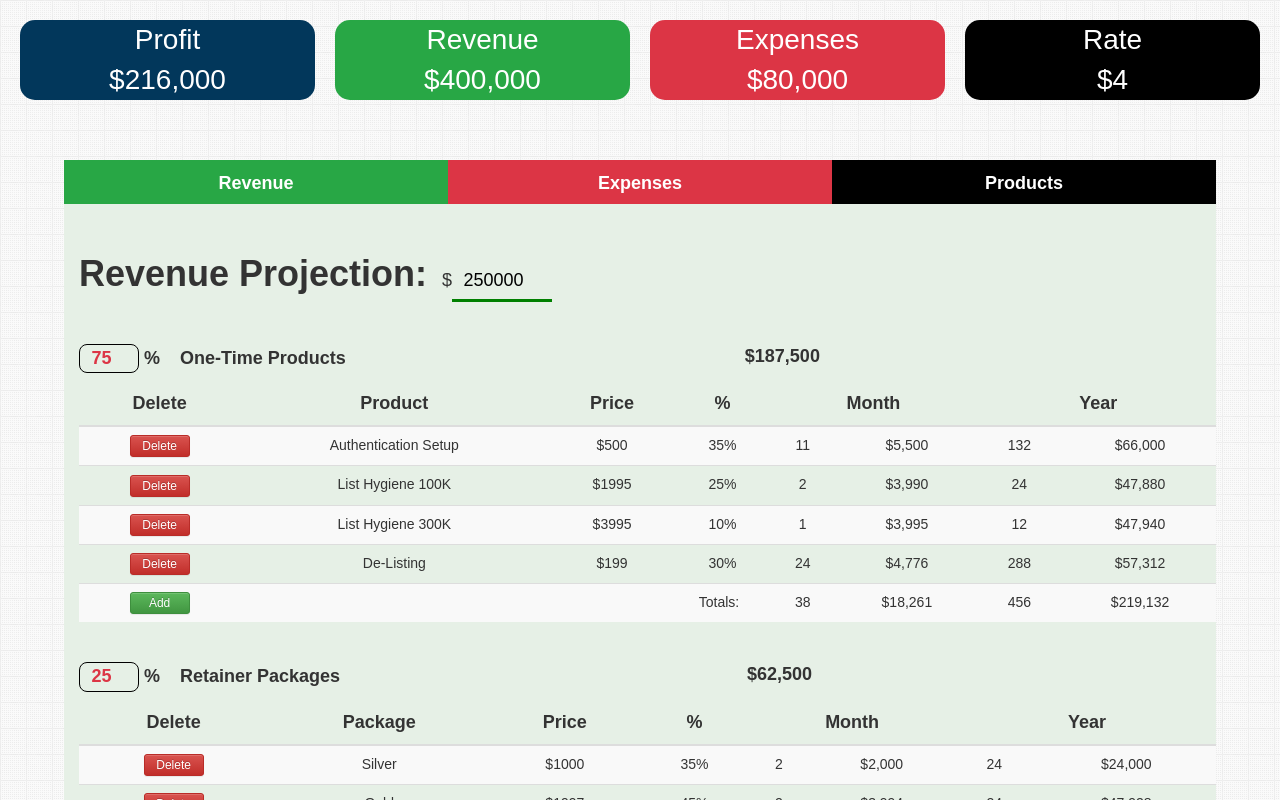
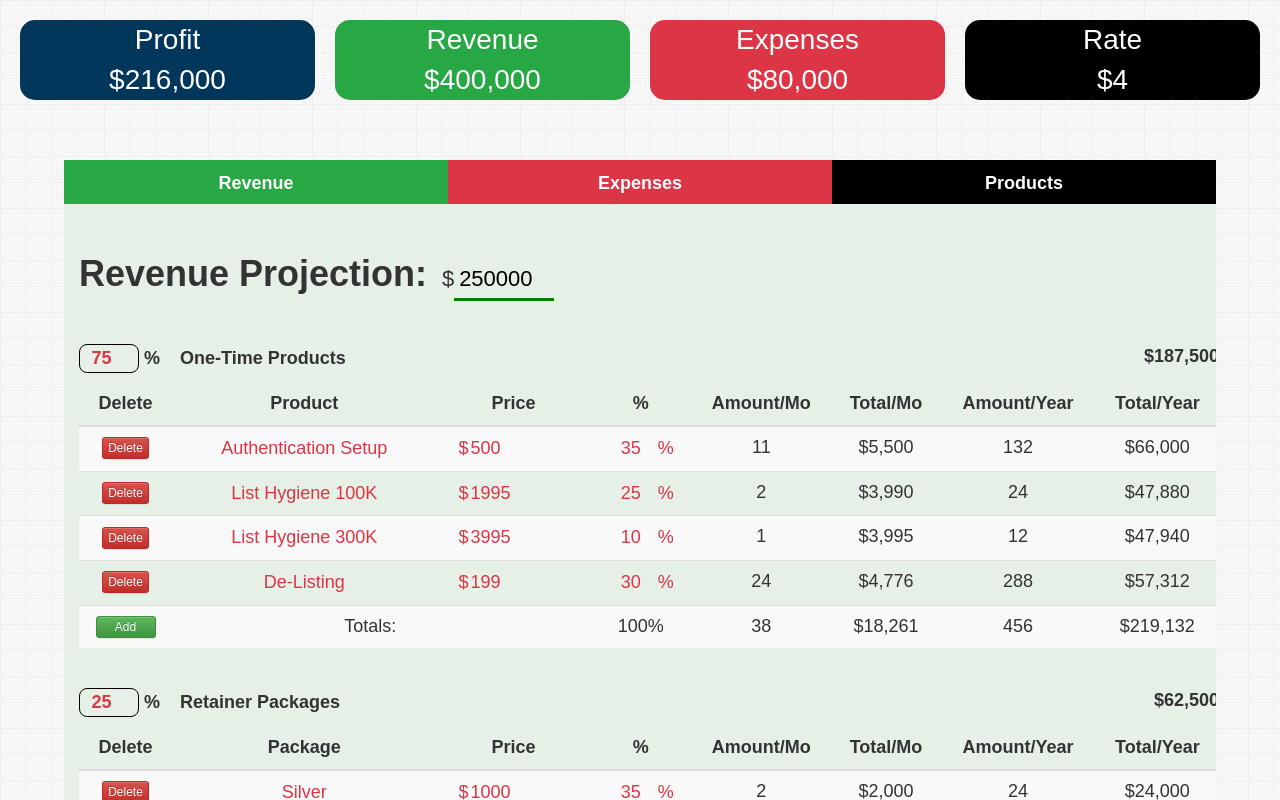
Before and after one commit to SSelke/revenue-calculator, a React app: page / in a window 1280 px wide. Shown: the top 800 px of the page. Built offline with nearby package versions, Linux system fonts and the light colour scheme.

Commit message:
Revenue Update

```diff
--- a/src/components/MainCalculator/Tabs/Expenses/Expenses.js
+++ b/src/components/MainCalculator/Tabs/Expenses/Expenses.js
@@ -1,7 +1,6 @@
 import React from 'react';
 import { Grid, Row, Col, Table } from 'react-bootstrap';
 import ExpenseData from './ExpenseData/ExpenseData';
-import Add from '../Revenue/TableData/Add/Add';
 import classes from './Expenses.css';
 
 const expenses = (props) => {
@@ -31,7 +30,6 @@ const expenses = (props) => {
                                 <ExpenseData />
                                 <ExpenseData />
                                 <ExpenseData />
-                                <Add />
                             </tbody>
                         </Table>
                     </Col>
--- a/src/components/MainCalculator/Tabs/Revenue/Revenue.css
+++ b/src/components/MainCalculator/Tabs/Revenue/Revenue.css
@@ -40,7 +40,7 @@
     margin-left: 20px;
 }
 
-.OneTime {-*/
+.OneTime {
     float: right;
     font-size: 18px;
     font-weight: bold;
@@ -48,6 +48,11 @@
 
 
 /* TABLE */
+.Table {
+    font-size: 18px;
+    white-space: nowrap;
+        overflow: hidden;
+}
 .Table thead{
     font-size: 18px;
 }
@@ -71,8 +76,8 @@
     height: 40px;
     width: 100px;
     text-align: center;
-    font-size: 18px;
-    line-height: 18px;
+    font-size: 22px;
+    line-height: 22px;
     color: black;
     background: transparent;
     border: none;
@@ -81,7 +86,7 @@
 }
 
 .Projection span {
-    font-size: 18px;
+    font-size: 22px;
 }
 
 .Projection input:hover,
--- a/src/components/MainCalculator/Tabs/Revenue/Revenue.js
+++ b/src/components/MainCalculator/Tabs/Revenue/Revenue.js
@@ -1,8 +1,7 @@
 import React, {Component} from 'react';
-import { Grid, Row, Col, Table } from 'react-bootstrap';
+import { Grid, Row, Col, Table, Button } from 'react-bootstrap';
 import Model from '../../../../containers/Model/Model';
 import TableData from './TableData/TableData';
-import Add from './TableData/Add/Add';
 import classes from './Revenue.css';
 
 class Revenue extends Component {
@@ -14,8 +13,8 @@ class Revenue extends Component {
         products_percentage: 75,
         retainer_percentage: 25,
         oneTimeProducts: [
-            {product: 'Authentication Setup', percentage: 35, cost: '500'},
-            {product: 'List Hygiene 100K', percentage: 25, cost: '1995'},
+            { product: 'Authentication Setup', percentage: 35, cost: '500'},
+            { product: 'List Hygiene 100K', percentage: 25, cost: '1995'},
             { product: 'List Hygiene 300K', percentage: 10, cost: '3995'},
             { product: 'De-Listing', percentage: 30, cost: '199'},
         ],
@@ -23,10 +22,10 @@ class Revenue extends Component {
             { product: 'Silver', percentage: 35, cost: '1000'},
             { product: 'Gold', percentage: 45, cost: '1997'},
             { product: 'Platinum', percentage: 20, cost: '2995'}
-        ],
-        showModel: false
+        ]
     }
 
+    // HANDLE REVENUE PROJECTION AND PERCENTAGE UPDATE
     handleRevenueProjection = (event) => {
         if (event.target.value < 0) {
             return;
@@ -71,78 +70,160 @@ class Revenue extends Component {
         }
     }
 
-    showRow = () => {
-        this.setState({showModel: true}, () => {
-            console.log('hello');
+    // HANDLE DELETION AND EDITING OF DATA ROWS
+
+    deleteProductHandler = (index) => {
+        const productArray = [...this.state.oneTimeProducts];
+        productArray.splice(index, 1);
+        console.log(productArray);
+        this.setState({oneTimeProducts: productArray}, () => {
+            console.log(this.state.oneTimeProducts);
         });
     }
 
-    addRowHandler = () => {
+    deleteRetainerHandler = (index) => {
+        const productArray = this.state.retainerClients;
+        productArray.splice(index, 1);
+        this.setState({retainerClients: productArray});
+    }
 
+    // UPDATE PRODUCTS ROW
+
+    productUpdate = (event, index) => {
+        const products = this.state.oneTimeProducts;
+        const row = products[index];
+        row.product = event;
+        this.setState({ oneTimeProducts: products });
     }
+
+    updateCost = (event, index) => {
+        if (event < 0) {
+            return;
+        }
+        const products = this.state.oneTimeProducts;
+        const row = products[index];
+        row.cost = event;
+        this.setState({ oneTimeProducts: products });
+    }
+
+    percentageUpdate = (event, index) => {
+        if (event < 0) {
+            return;
+        }
+        const products = this.state.oneTimeProducts;
+        const row = products[index];
+        row.percentage = event;
+        this.setState({ oneTimeProducts: products });
+    }
+
+    // UPDATE RETAINER Row
+    retainerUpdate = (event, index) => {
+        const products = this.state.retainerClients;
+        const row = products[index];
+        row.product = event;
+        this.setState({ retainerClients: products });
+    }
+
+    updateRetainerCost = (event, index) => {
+        if (event < 0) {
+            return;
+        }
+        const products = this.state.retainerClients;
+        const row = products[index];
+        row.cost = event;
+        this.setState({ retainerClients: products });
+    }
+
+    percentageRetainerUpdate = (event, index) => {
+        if (event < 0) {
+            return;
+        }
+        const products = this.state.retainerClients;
+        const row = products[index];
+        row.percentage = event;
+        this.setState({ retainerClients: products });
+    }
+
 
     render () {
         // Total amount needed Revenue/Percentage
         const one_time_products = Math.ceil((this.state.products_percentage / 100) * this.state.revenueProjection);
         const retainerPackages = Math.ceil((this.state.retainer_percentage / 100) * this.state.revenueProjection);
 
-        //LOGIC FOR <TABLE></TABLE>
+
         let totalPerYear = 0;
         let totalPerMonth = 0;
         let amountSoldPerMonth = 0;
         let amountSoldPerYear = 0;
+        let totalPercentage = 0;
 
         const products = this.state.oneTimeProducts.map((item, index) => {
             const months = Math.ceil((((item.percentage / 100) * one_time_products) / 12) / item.cost);
             const amountPerMonth = months * item.cost;
             const amountPerYear = months * 12;
-            const revenuePerYear = item.cost * amountPerYear;
+            const revenuePerYear = item.cost * (months * 12);
             totalPerYear += revenuePerYear;
             totalPerMonth += amountPerMonth;
             amountSoldPerMonth += months;
             amountSoldPerYear += amountPerYear;
+            totalPercentage += item.percentage;
             return (
                 <TableData key={index}
+                           index={index}
+                           delete={this.deleteProductHandler.bind(this)}
+                           productUpdate={this.productUpdate.bind(this)}
+                           updateCost={this.updateCost.bind(this)}
+                           percentageUpdate={this.percentageUpdate.bind(this)}
                            name={item.product}
+                           cost={item.cost}
                            percentage={item.percentage}
-                           cost={item.cost}
                            months={months}
                            amountPerMonth={amountPerMonth}
                            amountPerYear={amountPerYear}
-                           revenuePerYear={revenuePerYear} />
+                           revenuePerYear={revenuePerYear}
+                           />
             );
         });
 
         //LOGIC FOR <TABLE></TABLE>
+
+
         let totalPerYearRev = 0;
         let totalPerMonthRev = 0;
         let amountSoldPerMonthRev = 0;
         let amountSoldPerYearRev = 0;
+        let totalPercentageRev = 0;
 
         const packages = this.state.retainerClients.map((item, index) => {
             const months = Math.ceil((((item.percentage / 100) * retainerPackages) / 12) / item.cost);
             const amountPerMonth = months * item.cost;
             const amountPerYear = months * 12;
-            const revenuePerYear = item.cost * amountPerYear;
+            const revenuePerYear = item.cost * (months * 12);
             totalPerYearRev += revenuePerYear;
             totalPerMonthRev += amountPerMonth;
             amountSoldPerMonthRev += months;
             amountSoldPerYearRev += amountPerYear;
+            totalPercentageRev += item.percentage;
             return (
-                <TableData key={index}
-                    name={item.product}
-                    percentage={item.percentage}
-                    cost={item.cost}
-                    months={months}
-                    amountPerMonth={amountPerMonth}
-                    amountPerYear={amountPerYear}
-                    revenuePerYear={revenuePerYear} />
+                <TableData  key={index}
+                            index={index}
+                            delete={this.deleteRetainerHandler.bind(this)}
+                            productUpdate={this.retainerUpdate.bind(this)}
+                            updateCost={this.updateRetainerCost.bind(this)}
+                            percentageUpdate={this.percentageRetainerUpdate.bind(this)}
+                            name={item.product}
+                            cost={item.cost}
+                            percentage={item.percentage}
+                            months={months}
+                            amountPerMonth={amountPerMonth}
+                            amountPerYear={amountPerYear}
+                            revenuePerYear={revenuePerYear}
+                />
             );
         });
 
         return (
             <div id='revenue' style={this.props.style} className={classes.Revenue}>
-                <Model visible={this.state.showModel}/>
                 <Grid>
                     <Row>
                         <Col className={classes.col} xs={12} sm={12}>
@@ -166,15 +247,20 @@ class Revenue extends Component {
                                         <th>Product</th>
                                         <th>Price</th>
                                         <th>%</th>
-                                        <th colSpan="2">Month</th>
-                                        <th colSpan="2">Year</th>
+                                        <th>Amount/Mo</th>
+                                        <th>Total/Mo</th>
+                                        <th>Amount/Year</th>
+                                        <th>Total/Year</th>
                                     </tr>
                                 </thead>
                                 <tbody>
                                     {products}
                                     <tr>
-                                        <Add />
-                                        <td colSpan={3} style={{textAlign: 'right', paddingRight: '30px'}}>Totals:</td>
+                                        <td style={{ margin: '0 auto' }}>
+                                            <Button style={{ width: '60px' }} bsStyle="success" bsSize="xsmall">Add</Button>
+                                        </td>
+                                        <td colSpan={2} style={{paddingRight: '30px'}}>Totals:</td>
+                                        <td>{totalPercentage}%</td>
                                         <td>{amountSoldPerMonth}</td>
                                         <td>${totalPerMonth.toLocaleString()}</td>
                                         <td>{amountSoldPerYear}</td>
@@ -196,15 +282,20 @@ class Revenue extends Component {
                                         <th>Package</th>
                                         <th>Price</th>
                                         <th>%</th>
-                                        <th colSpan="2">Month</th>
-                                        <th colSpan="2">Year</th>
+                                        <th>Amount/Mo</th>
+                                        <th>Total/Mo</th>
+                                        <th>Amount/Year</th>
+                                        <th>Total/Year</th>
                                     </tr>
                                 </thead>
                                 <tbody>
                                     {packages}
                                     <tr>
-                                        <Add />
-                                        <td colSpan={3} style={{ textAlign: 'right', paddingRight: '30px' }}>Totals:</td>
+                                        <td style={{ margin: '0 auto' }}>
+                                            <Button style={{ width: '60px' }} bsStyle="success" bsSize="xsmall">Add</Button>
+                                        </td>
+                                        <td colSpan={2} style={{paddingRight: '30px' }}>Totals:</td>
+                                        <td>{totalPercentageRev}%</td>
                                         <td>{amountSoldPerMonthRev}</td>
                                         <td>${totalPerMonthRev.toLocaleString()}</td>
                                         <td>{amountSoldPerYearRev}</td>
@@ -221,21 +312,4 @@ class Revenue extends Component {
 
 }
 
-
-// <Col xs={12} sm={6}>
-//     <div className={classes.Membership}>
-//         <h3>Membership</h3>
-//         <table className={classes.MemberTable}>
-//             <tbody>
-//                 <tr>
-//                     <td><input type="text" /></td>
-//                     <td><input type="text" /></td>
-//                     <td><input type="text" /></td>
-//                     <td><input type="text" /></td>
-//                 </tr>
-//             </tbody>
-//         </table>
-//     </div>
-// </Col>
-
 export default Revenue;
--- a/src/components/MainCalculator/Tabs/Revenue/TableData/Add/Add.js
+++ /dev/null
@@ -1,13 +0,0 @@
-import React from 'react';
-import { Button } from 'react-bootstrap';
-
-const add = (props) => {
-
-    return (
-            <td style={{margin: '0 auto'}}>
-                <Button style={{width: '60px'}} bsStyle="success" bsSize="xsmall" onClick={props.clicked}>Add</Button>
-            </td>
-    );
-}
-
-export default add;
--- a/src/components/MainCalculator/Tabs/Revenue/TableData/TableData.css
+++ b/src/components/MainCalculator/Tabs/Revenue/TableData/TableData.css
@@ -1,3 +1,16 @@
 .Button {
-    width: 60px;
+    width: 50px;
 }
+
+.Data span {
+    font-size: 18px;
+    color: #dc3545;
+}
+
+.Data input {
+    width: 200px;
+    text-align: center;
+    background: none;
+    border: none;
+    font-size: 18px;
+}
--- a/src/components/MainCalculator/Tabs/Revenue/TableData/TableData.js
+++ b/src/components/MainCalculator/Tabs/Revenue/TableData/TableData.js
@@ -1,17 +1,33 @@
 import React from 'react';
-import { Button } from 'react-bootstrap';
+import { Button, ButtonGroup } from 'react-bootstrap';
 import classes from './TableData.css';
 
 const tableData = (props) => {
-
         return (
             <tr>
                 <td>
-                <Button bsStyle="danger" bsSize="xsmall" className={classes.Button}>Delete</Button>
+                    <ButtonGroup>
+                        <Button bsStyle="danger" bsSize="xsmall" onClick={() => props.delete(props.index)}>Delete</Button>
+                    </ButtonGroup>
                 </td>
-            <td>{props.name}</td>
-            <td>${props.cost}</td>
-            <td>{props.percentage}%</td>
+                <td className={classes.Data}>
+                    <input type="text" value={props.name}
+                                       onChange={(event) => props.productUpdate(event.target.value, props.index)} />
+                </td>
+                <td className={classes.Data}>
+                    <span>$
+                        <input type="number" style={{ width: '100px', textAlign: 'left' }}
+                                                value={props.cost}
+                                                onChange={(event) => props.updateCost(event.target.value, props.index)} />
+                    </span>
+                </td>
+                <td className={classes.Data}>
+                    <span>
+                        <input type="number" style={{ width: '50px', textAlign: 'right' }}
+                                             value={props.percentage}
+                                             onChange={(event) => props.percentageUpdate(event.target.value, props.index)} />
+                    %</span>
+                </td>
                 <td>{props.months}</td>
                 <td>${props.amountPerMonth.toLocaleString()}</td>
                 <td>{props.amountPerYear}</td>
--- a/src/containers/Model/Model.js
+++ b/src/containers/Model/Model.js
@@ -1,16 +1,56 @@
-import React from 'react';
+import React, {Component} from 'react';
+import { Button } from 'react-bootstrap';
 import classes from './Model.css';
 
-const model = (props) => {
+class Model extends Component {
 
-    const style = {
-        display: props.visible ? 'block' : 'none'
-    };
-    return (
-        <div style={style} className={classes.Model}>
-            Hello
-        </div>
-    );
+    state = {
+        name: this.props.row[0] ? this.props.row[0].product : "",
+        price: this.props.row[0] ? this.props.row[0].cost : 0,
+        percentage: this.props.row[0] ? this.props.row[0].percentage : 0
+    }
+
+    nameChange = (event) => {
+        this.setState({name: event.target.value});
+    }
+
+    priceChange = (event) => {
+        if (event.target.value < 0) {
+            return;
+        }
+        this.setState({ price: event.target.value });
+    }
+
+    percentChange = (event) => {
+        if (event.target.value < 0) {
+            return;
+        }
+        this.setState({ percentage: event.target.value });
+    }
+
+    render () {
+        const style = {
+            display: this.props.visible ? 'block' : 'none'
+        };
+
+        return (
+            <div style={style} className={classes.Model} >
+                <div>
+                    <h3>Product: {this.state.name}</h3>
+                    <input type="text" placeholder={this.state.name} value={this.state.product} onChange={this.nameChange} />
+                </div>
+                <div>
+                    <h3>Price: ${this.state.price}</h3>
+                    <input type="number" value={this.state.price} onChange={this.priceChange} />
+                </div>
+                <div>
+                    <h3>Percentage: {this.state.percentage}%</h3>
+                    <input type="number" onChange={this.percentChange} value={this.state.percentage} />
+                </div>
+                <Button className={classes.Button} onClick={this.props.clicked} bsStyle="success" bsSize="xsmall">Submit</Button>
+            </div>
+        );
+    }
 }
 
-export default model;
+export default Model;
```
Also changed, not shown: src/containers/Model/Model.css (+9 -2 lines). Lines whose indentation alone changed are shown as unchanged.
